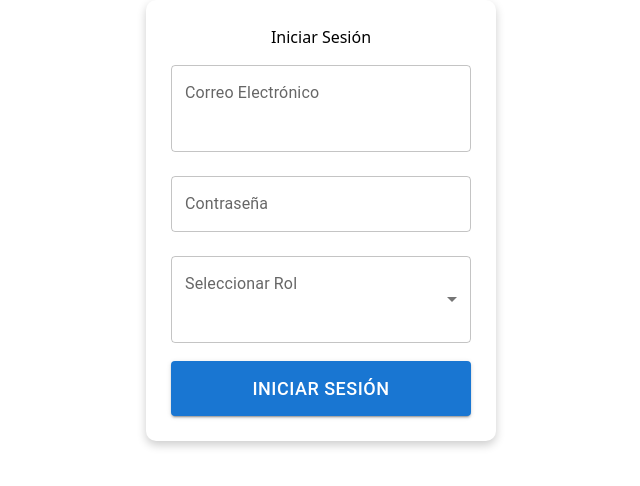
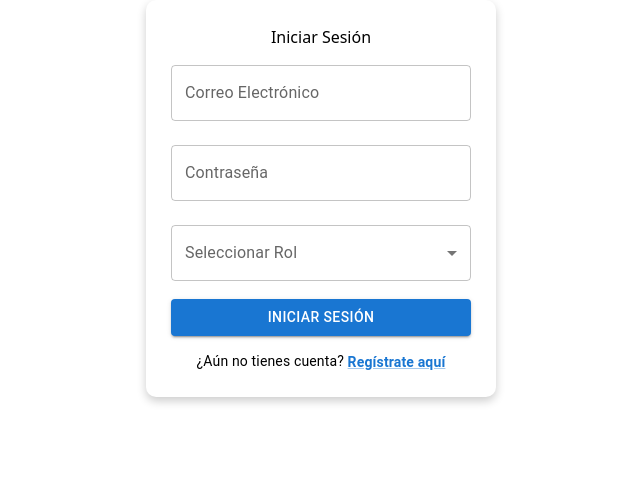
Before and after one commit to Mamm1201/Udeney-v1, a React (Vite) app in the folder client/: page /login in a window 1280 px wide. Shown: the top 486 px of the page, without its empty margins (319-959 px from the left). Built offline with nearby package versions, Linux system fonts and the light colour scheme.

Commit message:
modificación en login direccionamiento a registro, modificación en regiostro para que redireccione a lista de articulos

```diff
--- a/client/src/pages/Login.jsx
+++ b/client/src/pages/Login.jsx
@@ -1,5 +1,5 @@
 import React, { useState } from "react";
-import { useNavigate } from "react-router-dom"; // Para la redirección
+import { useNavigate } from "react-router-dom";
 import {
   TextField,
   Button,
@@ -7,25 +7,26 @@ import {
   MenuItem,
   InputLabel,
   FormControl,
+  Typography,
+  Link,
 } from "@mui/material";
 
 const LoginForm = () => {
   const [email, setEmail] = useState("");
   const [password, setPassword] = useState("");
   const [role, setRole] = useState("");
-  const navigate = useNavigate(); // Hook para redireccionar
+  const navigate = useNavigate();
 
   const handleLogin = (e) => {
-    e.preventDefault(); // Evita el comportamiento por defecto del formulario
+    e.preventDefault();
 
     console.log({ email, password, role });
 
-    // Simulación de autenticación
     if (email && password && role) {
       if (role === "vendedor") {
-        navigate("/crear-articulo"); // Redirige si es vendedor
+        navigate("/crear-articulo");
       } else if (role === "comprador") {
-        navigate("/articulos"); // Redirige si es comprador a la sección de articulos
+        navigate("/articulos");
       }
     } else {
       alert("Por favor, completa todos los campos.");
@@ -54,14 +55,11 @@ const LoginForm = () => {
         margin="normal"
         value={email}
         onChange={(e) => setEmail(e.target.value)}
-        InputProps={{ style: { fontSize: "18px", padding: "14px" } }}
-        InputLabelProps={{ style: { fontSize: "16px" } }}
       />
 
       <TextField
         type="password"
         label="Contraseña"
-        name="password"
         autoComplete="current-password"
         variant="outlined"
         fullWidth
@@ -71,19 +69,14 @@ const LoginForm = () => {
       />
 
       <FormControl fullWidth margin="normal">
-        <InputLabel style={{ fontSize: "16px" }}>Seleccionar Rol</InputLabel>
+        <InputLabel>Seleccionar Rol</InputLabel>
         <Select
           value={role}
           onChange={(e) => setRole(e.target.value)}
           variant="outlined"
-          style={{ fontSize: "18px", padding: "14px" }}
         >
-          <MenuItem value="vendedor" style={{ fontSize: "16px" }}>
-            Vendedor
-          </MenuItem>
-          <MenuItem value="comprador" style={{ fontSize: "16px" }}>
-            Comprador
-          </MenuItem>
+          <MenuItem value="vendedor">Vendedor</MenuItem>
+          <MenuItem value="comprador">Comprador</MenuItem>
         </Select>
       </FormControl>
 
@@ -92,10 +85,23 @@ const LoginForm = () => {
         variant="contained"
         color="primary"
         fullWidth
-        style={{ fontSize: "18px", padding: "12px", marginTop: "10px" }}
+        style={{ marginTop: "10px" }}
       >
         Iniciar Sesión
       </Button>
+
+      {/* Mensaje para redirigir al usuario al registro */}
+      <Typography variant="body2" style={{ marginTop: "15px" }}>
+        ¿Aún no tienes cuenta?{" "}
+        <Link
+          component="button"
+          variant="body2"
+          onClick={() => navigate("/registro")}
+          style={{ fontWeight: "bold" }}
+        >
+          Regístrate aquí
+        </Link>
+      </Typography>
     </form>
   );
 };
--- a/client/src/pages/Registro.jsx
+++ b/client/src/pages/Registro.jsx
@@ -1,8 +1,11 @@
 import React, { useState } from "react";
+import { useNavigate } from "react-router-dom"; // Importa useNavigate
 import axios from "axios";
 import { TextField, Button, Box, Typography } from "@mui/material";
 
 const Registro = () => {
+  const navigate = useNavigate(); // Hook para redirección
+
   const [formData, setFormData] = useState({
     nombres_usuario: "",
     apellidos_usuario: "",
@@ -19,7 +22,7 @@ const Registro = () => {
 
   const handleSubmit = async (e) => {
     e.preventDefault();
-    console.log(formData); // Imprimir los datos que se enviarán
+    console.log(formData);
     try {
       const response = await axios.post(
         "http://127.0.0.1:8000/usuarios/",
@@ -34,6 +37,9 @@ const Registro = () => {
           email_usuario: "",
           contraseña_usuario: "",
         });
+
+        // Redirigir al usuario a /articulos
+        navigate("/articulos");
       } else {
         alert("Error al crear usuario: " + JSON.stringify(response.data));
       }
```
